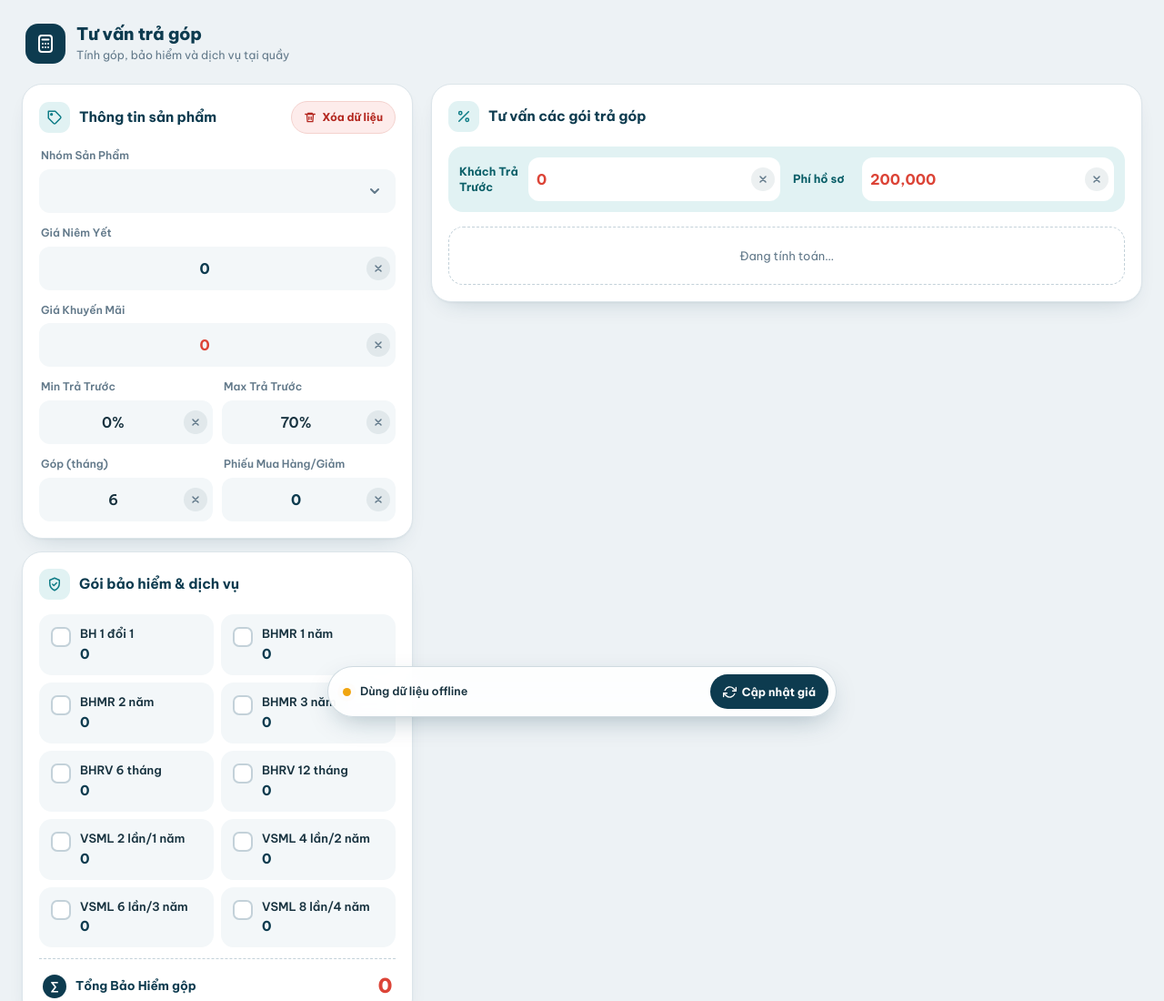
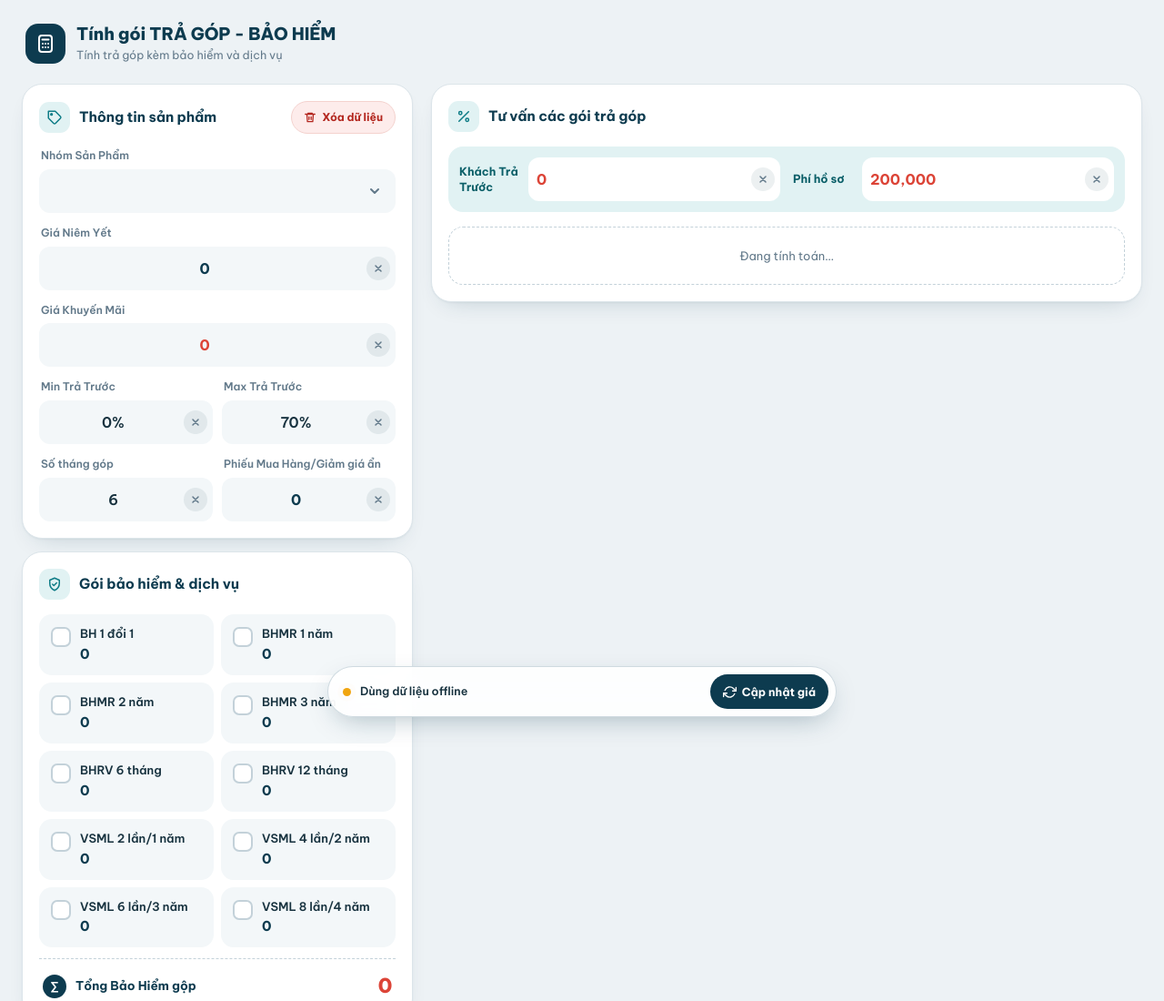
Before and after one commit to dmxbh5277/BH, a plain HTML site: page index.html in a window 1280 px wide. Shown: the top 1100 px of the page at 91% size. Drawn offline with Linux system fonts and the light colour scheme; no server answers.

Commit message:
Add files via upload

```diff
--- a/index.html
+++ b/index.html
@@ -270,7 +270,7 @@
         #tbodyKetQuaGop td:nth-child(5) { order: 5; flex: 1 1 0; color: var(--text); font-size: 14px; }
         #tbodyKetQuaGop td:nth-child(2) { order: 6; flex: 1 1 0; color: var(--text); font-size: 14px; }
         #tbodyKetQuaGop td:nth-child(4)::before { content: "Nhập liệu"; }
-        #tbodyKetQuaGop td:nth-child(5)::before { content: "Min TT"; }
+        #tbodyKetQuaGop td:nth-child(5)::before { content: "Min Trả trước"; }
         #tbodyKetQuaGop td:nth-child(2)::before { content: "Trả trước"; }
 
         /* thẻ đầu tiên (GÓP THƯỜNG): mốc so sánh */
@@ -356,8 +356,8 @@
         <svg width="24" height="24" viewBox="0 0 24 24" fill="none" stroke="currentColor" stroke-width="2" stroke-linecap="round" stroke-linejoin="round"><rect x="5" y="3" width="14" height="18" rx="3"/><path d="M8.5 7.5h7M9 12h.01M12 12h.01M15 12h.01M9 16h.01M12 16h.01M15 16h.01"/></svg>
     </div>
     <div>
-        <h1>Tư vấn trả góp</h1>
-        <p>Tính góp, bảo hiểm và dịch vụ tại quầy</p>
+        <h1>Tính gói TRẢ GÓP - BẢO HIỂM</h1>
+        <p>Tính trả góp kèm bảo hiểm và dịch vụ</p>
     </div>
 </header>
 
@@ -407,14 +407,14 @@
                 </div>
 
                 <div class="field">
-                    <label for="soThangGop">Góp (tháng)</label>
+                    <label for="soThangGop">Số tháng góp</label>
                     <div class="input-clear-wrapper">
                         <input type="number" id="soThangGop" inputmode="numeric" class="text-center" value="6">
                         <button class="btn-clear-input" type="button" title="Xóa" aria-label="Xóa số tháng góp"><svg width="12" height="12" viewBox="0 0 24 24" fill="none" stroke="currentColor" stroke-width="3" stroke-linecap="round" aria-hidden="true"><path d="M6 6l12 12M18 6L6 18"/></svg></button>
                     </div>
                 </div>
                 <div class="field">
-                    <label for="tangPMH">Phiếu Mua Hàng/Giảm</label>
+                    <label for="tangPMH">Phiếu Mua Hàng/Giảm giá ẩn</label>
                     <div class="input-clear-wrapper">
                         <input type="text" id="tangPMH" inputmode="numeric" class="text-center money-input text-blue" value="0">
                         <button class="btn-clear-input" type="button" title="Xóa" aria-label="Xóa PMH"><svg width="12" height="12" viewBox="0 0 24 24" fill="none" stroke="currentColor" stroke-width="3" stroke-linecap="round" aria-hidden="true"><path d="M6 6l12 12M18 6L6 18"/></svg></button>
```
